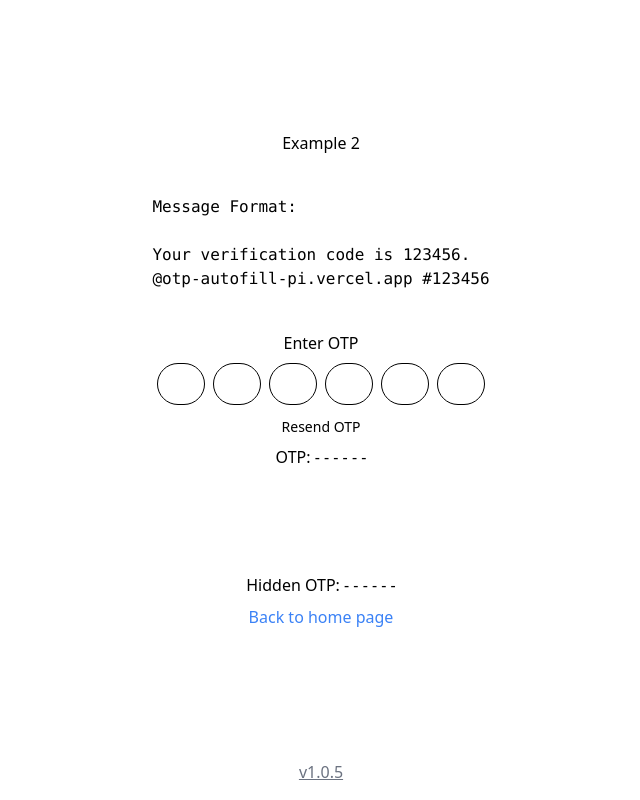
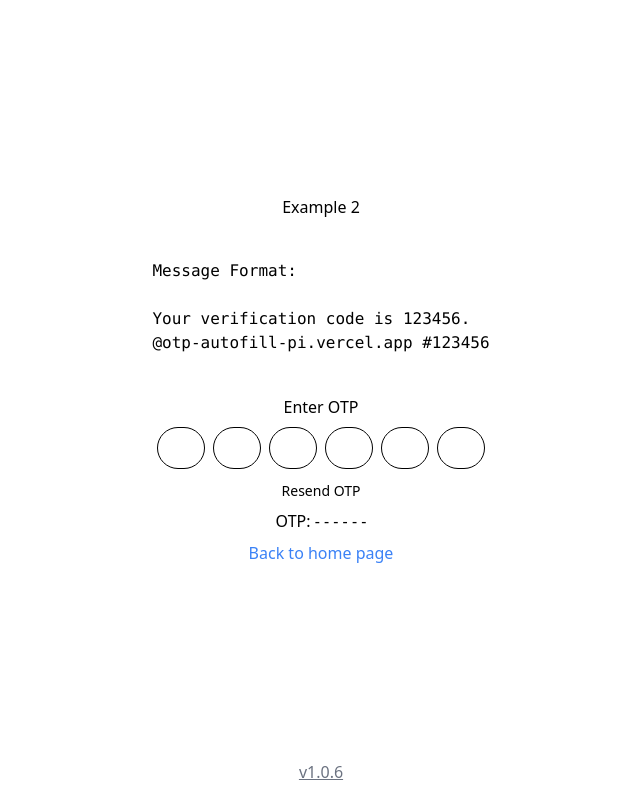
Before and after one commit to smgv/otp-autofill, a Next.js app: page /verify in a window 1280 px wide. Shown: the whole page, without its empty margins (319-959 px from the left). Built offline with nearby package versions, Linux system fonts and the light colour scheme; what @mertasan/tailwindcss-variables would draw is missing.

Commit message:
OTP chnages

```diff
--- a/src/app/layout.tsx
+++ b/src/app/layout.tsx
@@ -30,7 +30,7 @@ export default function RootLayout({
       >
         {children}
         <footer className="text-gray-500 underline mt-auto text-center mb-4">
-          v1.0.5
+          v1.0.6
         </footer>
       </body>
     </html>
--- a/src/app/verify/page.tsx
+++ b/src/app/verify/page.tsx
@@ -1,23 +1,16 @@
 "use client";
 
 import { OtpInput } from "@/components/OtpInput";
-import { useEffect, useState } from "react";
+import { useState } from "react";
 import { useRouter } from "next/navigation";
 
 export default function Home() {
   const [otp, setOtp] = useState("");
   const router = useRouter();
-  const [hiddenOtp, setHiddenOtp] = useState("");
 
   const handleOtpComplete = (val: string) => {
     setOtp(val);
   };
-
-  useEffect(() => {
-    if (hiddenOtp) {
-      alert(hiddenOtp);
-    }
-  }, [hiddenOtp]);
 
   return (
     <div className="flex flex-col gap-y-2 items-center justify-center h-full w-full">
@@ -34,22 +27,6 @@ export default function Home() {
       <OtpInput length={6} onComplete={handleOtpComplete} />
       <p>OTP: {otp || "- - - - - -"}</p>
 
-      <form className="flex flex-col gap-y-1 my-4" hidden>
-        <input
-          value={hiddenOtp}
-          type="text"
-          autoComplete="one-time-code"
-          inputMode="numeric"
-          maxLength={6}
-          pattern="\d{6}"
-          onChange={(e) => setHiddenOtp(e.target.value)}
-          onPaste={(e) => console.log(e)}
-        />
-      </form>
-
-      <br />
-      <p>Hidden OTP: {hiddenOtp || "- - - - - -"}</p>
-
       <button
         onClick={() => router.push("/")}
         className="text-blue-500 hover:underline"
--- a/src/components/OtpInput/OtpInput.tsx
+++ b/src/components/OtpInput/OtpInput.tsx
@@ -46,41 +46,42 @@ const OtpInput = React.forwardRef<HTMLDivElement, OtpProps>(
       }
     };
 
+    const isInputValueValid = (value: string) => {
+      const isTypeValid = /^\d$/.test(value);
+
+      return isTypeValid && value.trim().length === 1;
+    };
+
     const handleInputChange = (e: React.FormEvent, index: number) => {
+      e.preventDefault();
       const { value } = e.target as HTMLInputElement;
       if (value && value.length > 1) {
-        // eslint-disable-next-line @typescript-eslint/ban-ts-comment
-        // @ts-ignore
-        // This is a workaround for dealing IOS does not fire onPaste event from sms auto-populate.
-        alert(`Called Input ${value}`);
-        const newOtpArray = value.trim().split("");
+        const newOtpArray = value.split("");
         setOtpArray(newOtpArray);
-        // Move the focus to the last input after pasting
         inputRefs.current[length - 1]?.focus();
         if (onComplete && length === newOtpArray.length)
           onComplete(newOtpArray.join(""));
-        return;
-      } else {
-        const otpValue = value.charAt(value.length - 1);
+      } else if (isInputValueValid(value)) {
         const newOtpArray = [...otpArray];
-        newOtpArray[index] = otpValue;
+        newOtpArray[index] = value;
         setOtpArray(newOtpArray);
         const otp = newOtpArray.join("");
-
+        console.log(inputRefs.current[index + 1]);
         // Move focus to the next input
         if (index < length - 1 && inputRefs.current[index + 1]) {
           inputRefs.current[index + 1]?.focus();
         }
         if (onChange) {
-          onChange(newOtpArray.join(""));
+          onChange(value);
         }
-
         if (onComplete && length === otp.length) onComplete(otp);
       }
     };
 
     const handlePaste = (e: React.ClipboardEvent) => {
+      e.preventDefault();
       const pastedData = e.clipboardData.getData("text").slice(0, length);
+      if (/^\d+$/.test(pastedData)) {
         if (/^\d+$/.test(pastedData) && pastedData.length === length) {
           const newOtpArray = pastedData.split("");
           setOtpArray(newOtpArray);
@@ -88,6 +89,7 @@ const OtpInput = React.forwardRef<HTMLDivElement, OtpProps>(
           inputRefs.current[length - 1]?.focus();
           if (onComplete && length === newOtpArray.length)
             onComplete(newOtpArray.join(""));
+        }
       }
     };
 
@@ -113,31 +115,11 @@ const OtpInput = React.forwardRef<HTMLDivElement, OtpProps>(
       };
     }, [timer]);
 
-    // useEffect(() => {
-    //   if ("OTPCredential" in window) {
-    //     const input: any = document.querySelector(
-    //       "input[autocomplete='one-time-code']"
-    //     );
-    //     if (!input) return;
-    //     const ac = new AbortController();
-    //     (navigator.credentials as any)
-    //       .get({
-    //         otp: { transport: ["sms"] },
-    //         signal: ac.signal,
-    //       })
-    //       .then((otp: any) => {
-    //         const newOtpArray = otp.code.split("");
-    //         setOtpArray(newOtpArray);
-    //         if (onComplete && length === otp.code.length) {
-    //           onComplete(otp.code);
-    //         }
-    //         return ac.abort();
-    //       })
-    //       .catch((err: any) => {
-    //         console.log(err);
-    //       });
-    //   }
-    // }, []);
+    useEffect(() => {
+      if (inputRefs) {
+        inputRefs.current?.[0].focus();
+      }
+    }, []);
 
     const helperTextClass = cn(
       "text-xs font-normal text-app-gray-500 dark:text-app-white mt-2",
@@ -163,9 +145,9 @@ const OtpInput = React.forwardRef<HTMLDivElement, OtpProps>(
               value={digit}
               autoComplete="one-time-code"
               inputMode="numeric"
+              onPaste={handlePaste}
               onChange={(e) => handleInputChange(e, index)}
               onKeyDown={(e) => handleKeyDown(e, index)}
-              onPaste={handlePaste}
               className={cn(
                 "w-12 h-[42px] rounded-full border text-center text-xl focus:outline-none active:outline-none focus:border-app-primary-600 dark:focus:border-app-primary-500 border-app-gray-300 dark:border-app-gray-500 bg-app-gray-50 dark:bg-app-gray-700 text-app-gray-900 dark:text-app-white",
                 success &&
```
Lines whose indentation alone changed are shown as unchanged.
